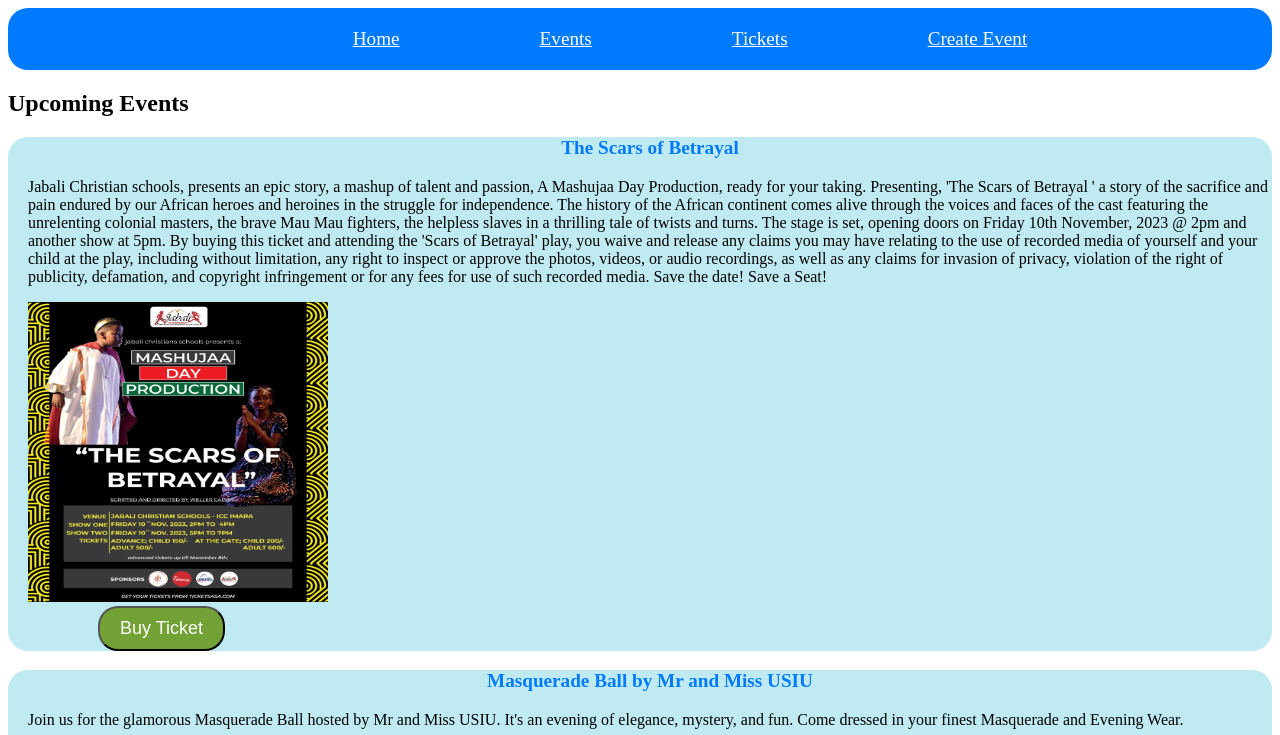
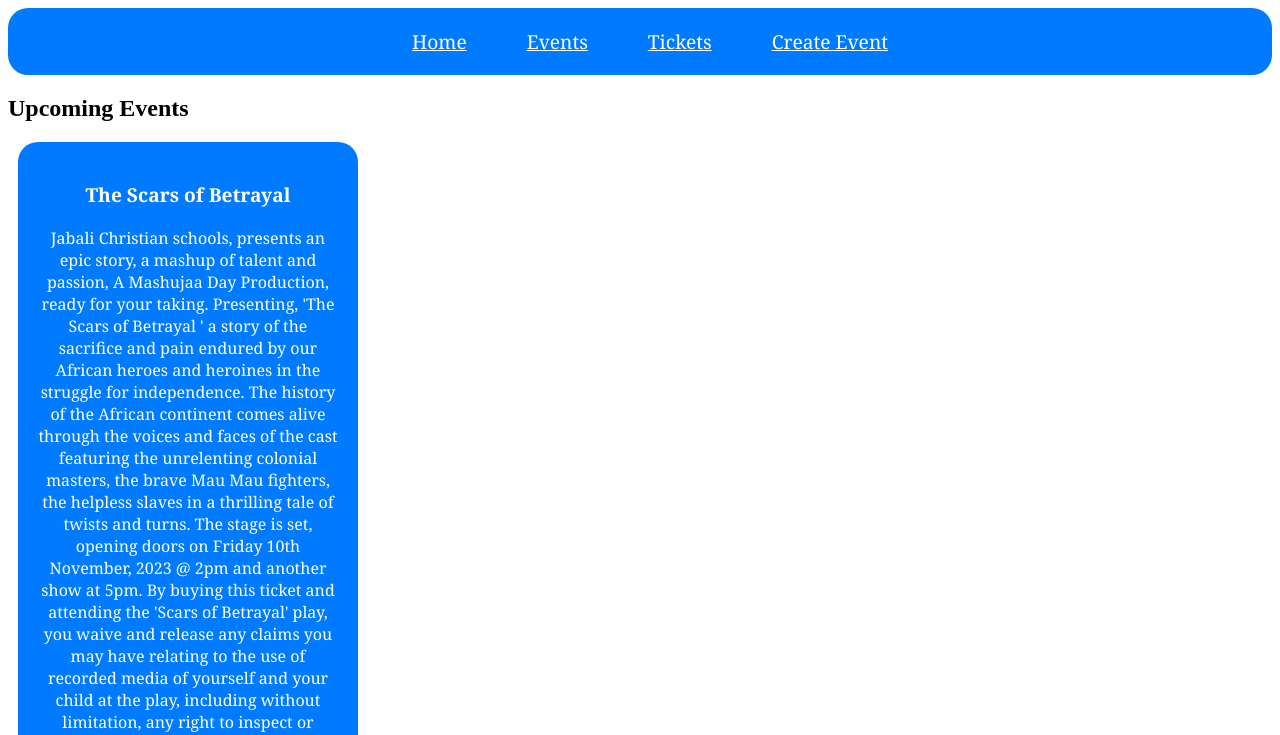
Before and after one commit to Evanny254/Safari-Ticketing-App, a React (Vite) app: page /events in a window 1280 px wide. Shown: the top 735 px of the page. Built offline with nearby package versions, Linux system fonts and the light colour scheme; data requests are answered from the project's data file.

Commit message:
style event card

```diff
--- a/src/App.css
+++ b/src/App.css
@@ -5,7 +5,6 @@ home-container {
   height: 100vh;
   background-color: #f7f7f7;
   color: #333;
-
 }
 
 .home-content {
@@ -40,83 +39,68 @@ home-container {
   border-radius: 10px;
   transition: background-color 0.3s ease;
 }
-  .Headers{
+
+.Headers {
   text-align: center;
   background-color: #007bff;
   padding-top: 20px;
   padding-bottom: 20px;
   border-radius: 20px;
-    font-family: Georgia, ;
+  font-family: Georgia;
+}
 
-
-  }
-  .HomeRoute{
-    margin-left: 100px;
-    font-size: larger;
-    padding: 10px 20px;
-    cursor: pointer;
-    color: white;
-
-  }
-.EventsRoute{
-margin-left: 100px;
+.HomeRoute,
+.EventsRoute,
+.TicketsRoute,
+.Create-EventRoute {
+  margin-left: 20px;
   font-size: larger;
   padding: 10px 20px;
   cursor: pointer;
   color: white;
 }
-.TicketsRoute{
-    margin-left: 100px;
-    font-size: larger;
-    padding: 10px 20px;
-    cursor: pointer;
+
+.EventCard {
+  background-color: #007bff;
+  color: white;
+  border-radius: 20px;
+  padding: 20px;
+  margin: 10px;
+  /* box-shadow: 0 4px 8px rgba(0, 0, 0, 0.2); */
+  text-align: center; /* Center the content */
+  max-width: 300px; /* Set a maximum width */
+
+}
+
+.EventCard h2 {
   color: white;
 }
-.Create-EventRoute{
-    margin-left: 100px;
+
+.EventCard h3 {
   font-size: larger;
-    padding: 10px 20px;
-    cursor: pointer;
-    color: white;
+  font-family: Georgia;
 }
-.EventCard{
-   background-color: rgb(192, 234, 242);
-   border-radius: 20px;
-   padding-left: 20px;
 
+.EventCard .description {
+  font-family: Georgia;
 }
- h2{
-    color: black;
 
+.EventCard .image {
+  width: 100%;
+  height: 200px;
+  object-fit: cover;
+  border-radius: 10px 10px 0 0;
 }
- h3{
-    color: #007bff;
-    font-size: larger;
-    font-family: Gergia;
-    text-align: center;
 
- }
- .description{
-    font-family: Gergia;
-
- }
- .image{
-   width: 300px;
-   height: 300px;
-   align-items: center;
-
- }
- .BtnBuy{
+.EventCard .BtnBuy {
   background-color: #72a136;
   color: white;
   padding: 10px 20px;
   font-size: large;
   border-radius: 20px;
-    margin-left: 70px;
-
-
+  margin: 10px;
 }
- .FormHeader{
+.FormHeader {
   background-color: #72a136;
   color: white;
   padding: 10px 20px;
@@ -124,19 +108,18 @@ color: white;
   border-radius: 10px;
   text-align: center;
 }
- .Form{
+
+.Form {
   background-color: antiquewhite;
   border-radius: 20px;
-padding-left: 20px;
+  padding: 20px;
 }
- .CreateEventBtn{
+
+.CreateEventBtn {
   background-color: #72a136;
   color: white;
   padding: 10px 20px;
   font-size: large;
   border-radius: 20px;
-    margin-left: 70px;
-    align-items: center;
-    margin-top: 10px;
-    margin-bottom: 10px;
+  margin: 10px;
 }
```
Lines whose indentation alone changed are shown as unchanged.
